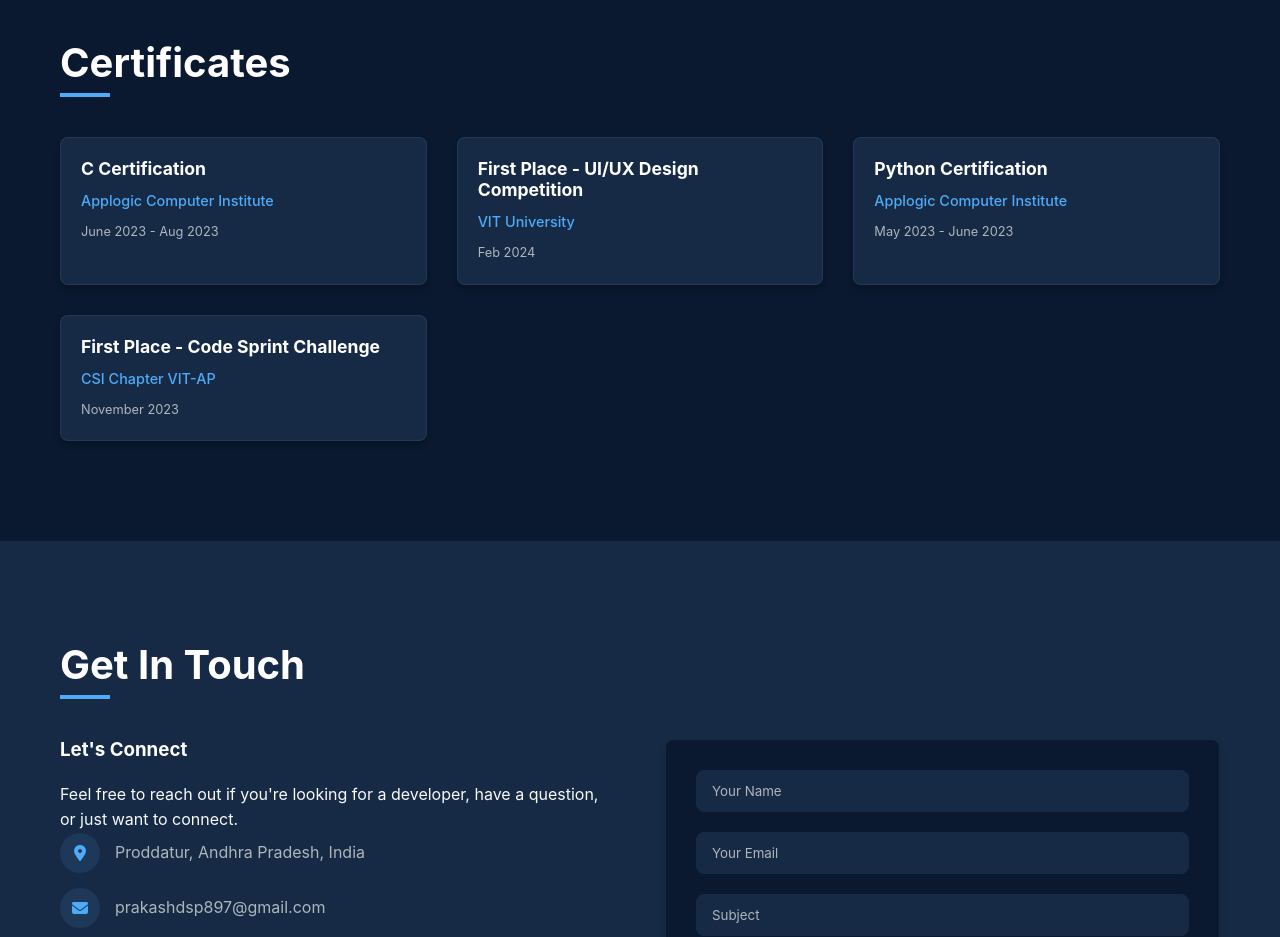
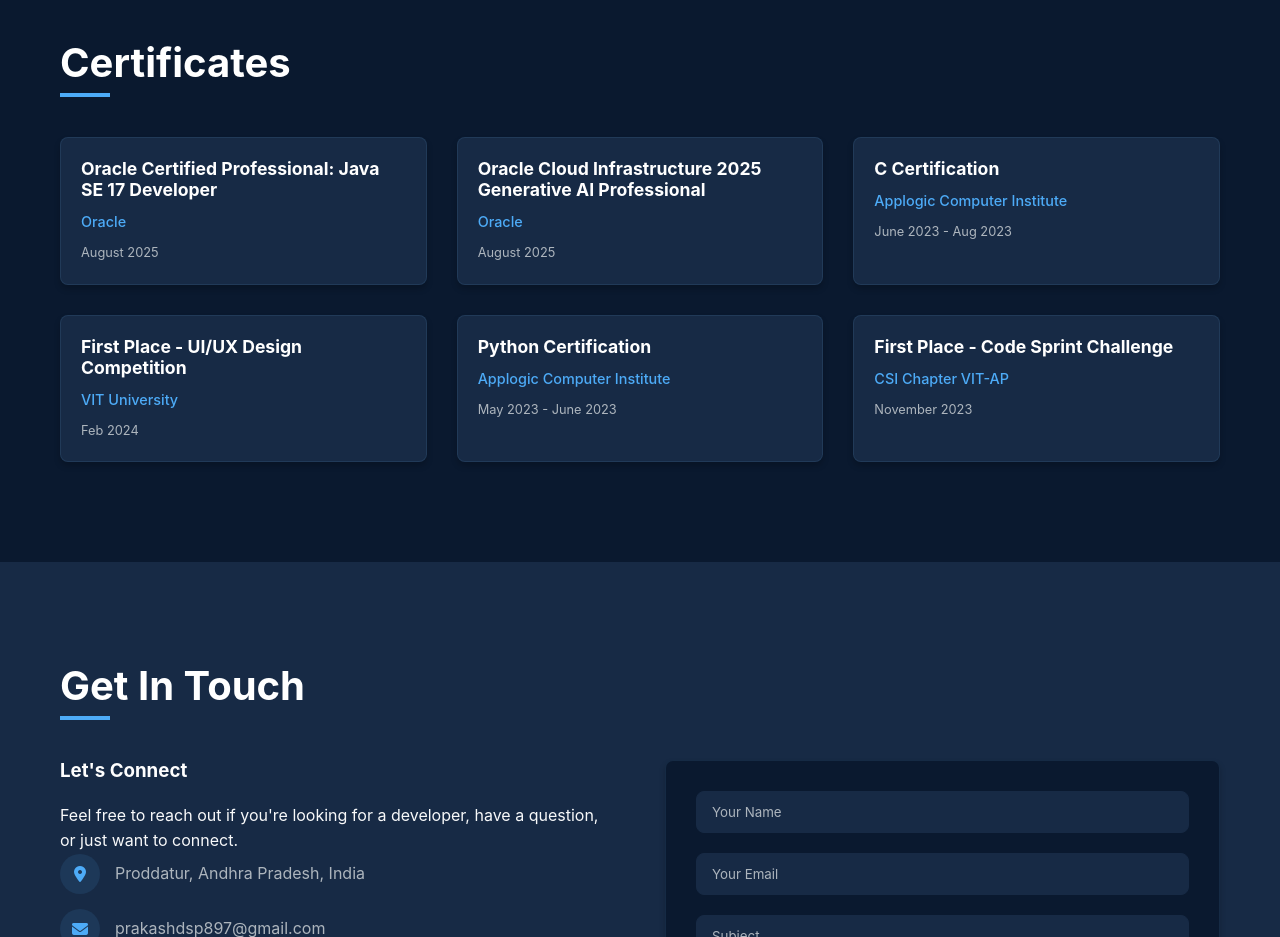
Before and after one commit to prakash323/portfolio, a plain HTML site: page home.html in a window 1280 px wide. Shown: the part 4880-5817 px from the top of the page. Drawn offline with Linux system fonts and the light colour scheme.

Commit message:
Update home.html

```diff
--- a/home.html
+++ b/home.html
@@ -1387,6 +1387,20 @@
             <div class="certificates-container">
                 <div class="certificate-card fade-in">
                     <div class="certificate-content">
+                        <h3 class="certificate-title">Oracle Certified Professional: Java SE 17 Developer</h3>
+                        <div class="certificate-issuer">Oracle</div>
+                        <div class="certificate-date">August 2025</div>
+                    </div>
+                </div>
+            <div class="certificate-card fade-in">
+                    <div class="certificate-content">
+                        <h3 class="certificate-title">Oracle Cloud Infrastructure 2025 Generative AI Professional</h3>
+                        <div class="certificate-issuer">Oracle</div>
+                        <div class="certificate-date">August 2025</div>
+                    </div>
+                </div>
+                <div class="certificate-card fade-in">
+                    <div class="certificate-content">
                         <h3 class="certificate-title">C  Certification</h3>
                         <div class="certificate-issuer">Applogic Computer Institute</div>
                         <div class="certificate-date">June 2023 - Aug 2023</div>
```
